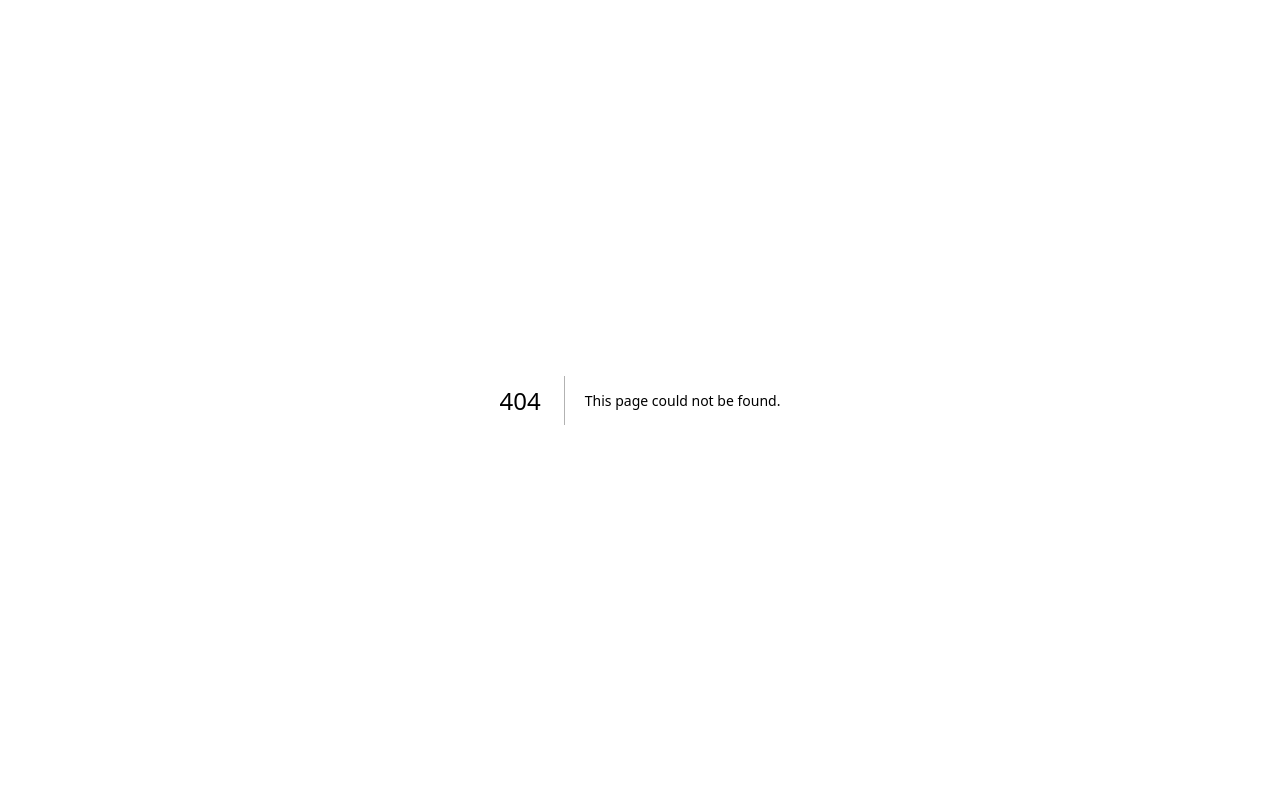
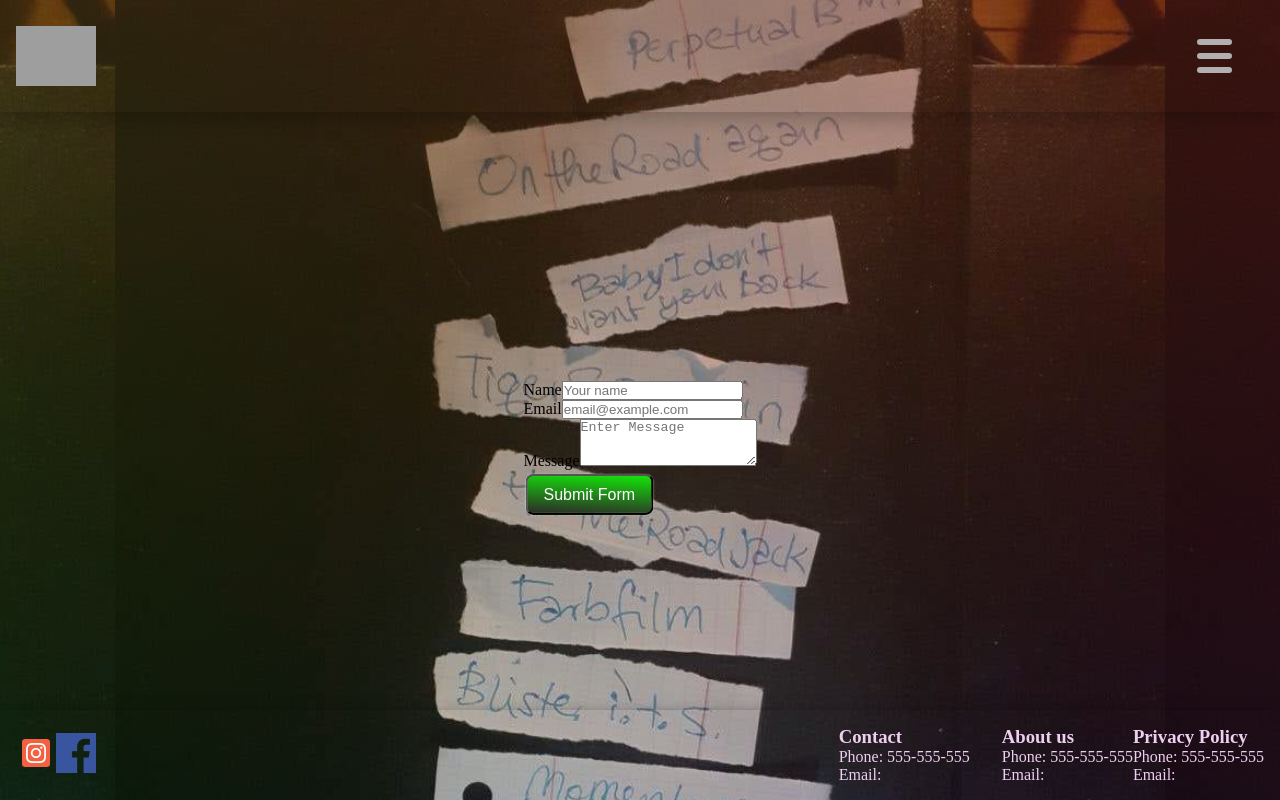
Before and after one commit to joaoaugusto-jesus/Band_website, a Next.js app: page /contact-us in a window 1280 px wide. Before the commit this address had no page. Shown: the top 800 px of the page. Built offline with nearby package versions, Linux system fonts and the light colour scheme; grey boxes are pictures that could not be loaded; a web font is replaced by a local one.

Commit message:
wip added contact-us page implemented web3 forms

```diff
--- a/src/app/components/Hero/index.js
+++ b/src/app/components/Hero/index.js
@@ -4,6 +4,7 @@ import { useState, useRef } from "react";
 import LayoutBg from "../LayoutBg/page";
 import styles from "./Hero.module.css";
 import Button from "../Button";
+import Subscribe from '../Subscribe';
 
 export default function Hero() {
   const [currentTrack, setCurrentTrack] = useState(null);
@@ -162,7 +163,11 @@ export default function Hero() {
             </video>
           </div>
         )}
+
+        <Subscribe />
       </section>
+
+
     </div>
   );
 }
--- a/src/app/components/Navbar/page.js
+++ b/src/app/components/Navbar/page.js
@@ -56,7 +56,7 @@ export default function Navbar() {
                                     <Link href="/services">Services</Link>
                                 </li>
                                 <li className={styles.dropdownItem}>
-                                    <Link href="/contact">Contact</Link>
+                                    <Link href="/contact-us">Contact</Link>
                                 </li>
                             </ul>
                         )}
--- /dev/null
+++ b/src/app/components/Subscribe/Subscribe.module.css
@@ -0,0 +1,75 @@
+.subscribe
+{
+
+    display: flex;
+    flex-direction: column;
+    align-items: center;
+    justify-content: center;
+    padding: 20px;
+    background-color: #f5f5f5;
+    border-radius: 10px;
+    box-shadow: 0 0 10px rgba(0, 0, 0, 0.1);
+    z-index: 3;
+    padding: 2rem;
+    margin: 2rem;
+}
+.subscribeContainer
+{
+
+    display: flex;
+    flex-direction: column;
+    align-items: center;
+    justify-content: center;
+    width: 100%;
+    max-width: 400px;
+    z-index: 3;
+
+}
+
+.subscribeTitle
+{
+    font-size: 24px;
+    font-weight: 700;
+    margin-bottom: 20px;
+    z-index: 3;
+}
+
+.subscribeText
+{
+    font-size: 16px;
+    margin-bottom: 20px;
+    z-index: 3;
+}
+
+.subscribeForm
+{
+    display: flex;
+    flex-direction: column;
+    align-items: center;
+    justify-content: center;
+    width: 100%;
+    z-index: 3;
+}
+
+.styles.subscribeEmail{
+    width: 100%;
+    padding: 10px;
+    margin-bottom: 20px;
+    border: 1px solid #ccc;
+    border-radius: 5px;
+    z-index: 3;
+}
+
+.styles.subscribeButton
+{
+    width: 100%;
+    padding: 10px;
+    background-color: #ff8c00;
+    color: #fff;
+    font-size: 16px;
+    font-weight: 700;
+    border: none;
+    border-radius: 5px;
+    cursor: pointer;
+    z-index: 3;
+}
--- /dev/null
+++ b/src/app/contact-us/ContactUs.module.css
@@ -0,0 +1,9 @@
+.form
+{
+    position: absolute;
+    transform: translate(-50%, -50%);
+    margin-top: 50px;
+    top: 50%;
+    left: 50%;
+
+}
--- /dev/null
+++ b/src/app/contact-us/page.js
@@ -0,0 +1,79 @@
+"use client";
+
+import { useState } from "react";
+import LayoutBg from "../components/LayoutBg/page";
+import styles from "./ContactUs.module.css";
+import Navbar from "../components/Navbar/page";
+import Footer from "../components/Footer/page";
+import Button from "../components/Button";
+
+export default function ContactUs() {
+    const [formData, setFormData] = useState({
+        name: "",
+        email: "",
+        message: ""
+    });
+    const handleChange = (e) => {
+        const { name, value } = e.target;
+        setFormData((prevData) => ({
+            ...prevData,
+            [name]: value
+        }));
+    };
+
+    async function handleSubmit(e) {
+        e.preventDefault();
+        const response = await fetch("https://api.web3forms.com/submit", {
+            method: "POST",
+            headers: {
+                "Content-Type": "application/json",
+                Accept: "application/json",
+            },
+            body: JSON.stringify({
+                access_key: process.env.NEXT_PUBLIC_ACCESS_KEY,
+                ...formData,
+            }),
+        });
+        const result = await response.json();
+        if (result.success) {
+            console.log(result);
+        }
+    }
+
+  return (
+    <>
+    <Navbar />
+    <LayoutBg />
+      <form onSubmit={handleSubmit} className={styles.form}>
+          <div>
+              <label htmlFor="name" className={styles.formName}>Name</label>
+              <input
+              type="text"
+              name="name"
+              value={formData.name}
+              onChange={handleChange}
+              className={styles.formNameInput} required placeholder="Your name" />
+          </div>
+          <div>
+              <label htmlFor="email" className={styles.formEmail}>Email</label>
+              <input
+                type="email"
+                name="email"
+                value={formData.email}
+                onChange={handleChange}
+                className={styles.formEmailInput} required placeholder="email@example.com" />
+          </div>
+          <div>
+              <label htmlFor="message" className={styles.formMessage}>Message</label>
+              <textarea
+                name="message"
+                value={formData.message}
+                onChange={handleChange}
+                className={styles.formMessageInput} required rows="3" placeholder="Enter Message"></textarea>
+          </div>
+          <Button type="submit">Submit Form</Button>
+      </form>
+      <Footer />
+    </>
+  );
+}
```
Also changed, not shown: src/app/components/Hero/Hero.js (deleted, +0 -22 lines), src/app/components/Subscribe/index.js (added, +22 -0 lines).
